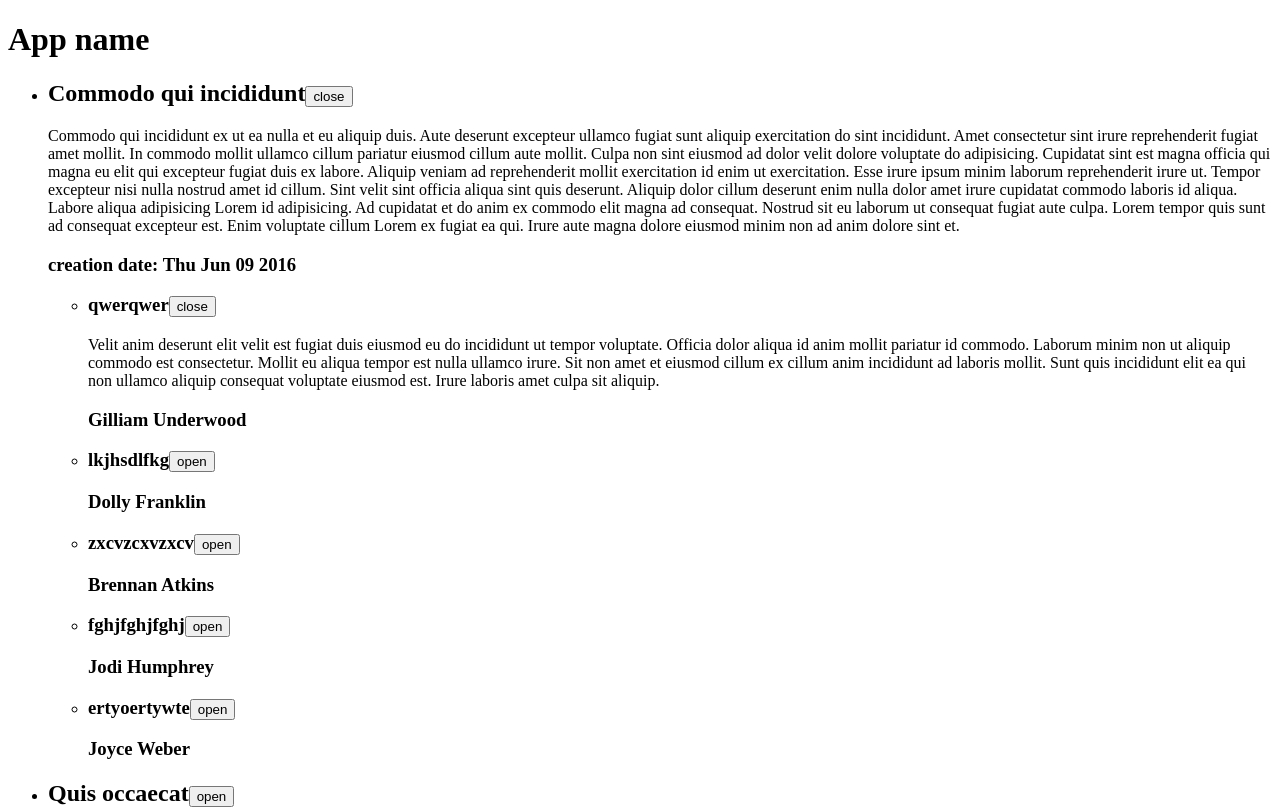
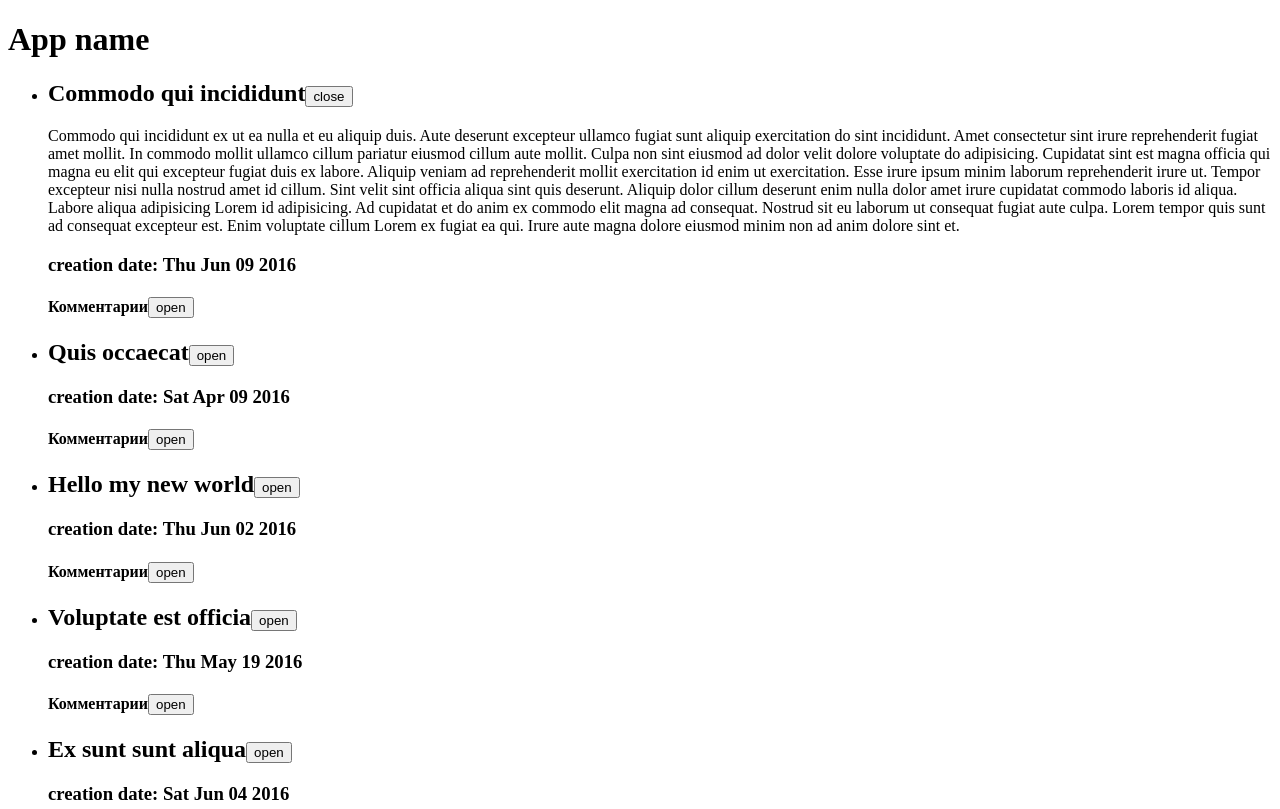
Before and after one commit to romabelka/basic-react-11-01, a React app: page / in a window 1280 px wide. Shown: the top 809 px of the page. Built offline with nearby package versions, Linux system fonts and the light colour scheme.

Commit message:
toggle comments block

```diff
--- a/src/components/Article.js
+++ b/src/components/Article.js
@@ -7,6 +7,7 @@ class Article extends Component {
 
         this.state = {
             isOpen: props.defaultOpen,
+			isOpenComments: props.defaultOpenComments,
             foo: null
         }
     }
@@ -39,7 +40,9 @@ class Article extends Component {
         const {article} = this.props
 //        if (this.state.isOpen) throw new Error()
         const body = this.state.isOpen && <section>{article.text}</section>
-        const comments = article.comments && <CommentList comments = {article.comments} />
+        const comments = article.comments &&
+							this.state.isOpenComments &&
+							<CommentList comments = {article.comments} />
         return (
             <div>
                 <h2>
@@ -50,7 +53,13 @@ class Article extends Component {
                 </h2>
                 {body}
                 <h3>creation date: {(new Date(article.date)).toDateString()}</h3>
-                {comments}
+				<h4>
+					Комментарии
+					<button onClick={this.handleCommentsClick}>
+						{this.state.isOpenComments ? 'close' : 'open'}
+					</button>
+				</h4>
+				{comments}
             </div>
         )
     }
@@ -68,6 +77,12 @@ class Article extends Component {
         })
 */
     }
+
+	handleCommentsClick = () => {
+		this.setState((state) => ({
+            isOpenComments: !state.isOpenComments
+        }))
+	}
 }
 
 
--- a/src/components/Comment.js
+++ b/src/components/Comment.js
@@ -1,35 +1,14 @@
 import React, {Component} from 'react'
 
 class Comment extends Component {
-    constructor(props) {
-        super(props)
-
-        this.state = {
-            isOpen: props.defaultOpen
-        }
-    }
-
     render() {
         const {comment} = this.props
-        const body = this.state.isOpen && <section>{comment.text}</section>
         return (
             <div>
-                <h3>
-                    {comment.id}
-                    <button onClick={this.handleClick}>
-                        {this.state.isOpen ? 'close' : 'open'}
-                    </button>
-                </h3>
-                {body}
                 <h3>{comment.user}</h3>
+                <section>{comment.text}</section>
             </div>
         )
-    }
-
-    handleClick = () => {
-        this.setState((state) => ({
-            isOpen: !state.isOpen
-        }))
     }
 }
 
--- a/src/components/CommentList.js
+++ b/src/components/CommentList.js
@@ -4,7 +4,7 @@ import Comment from './Comment'
 class CommentList extends Component {
     render() {
         const commentElements = this.props.comments.map((comment, index) => <li key={comment.id}>
-            <Comment comment = {comment} defaultOpen = {index === 0}/>
+            <Comment comment = {comment} />
         </li>)
         return (
             <ul>
```
